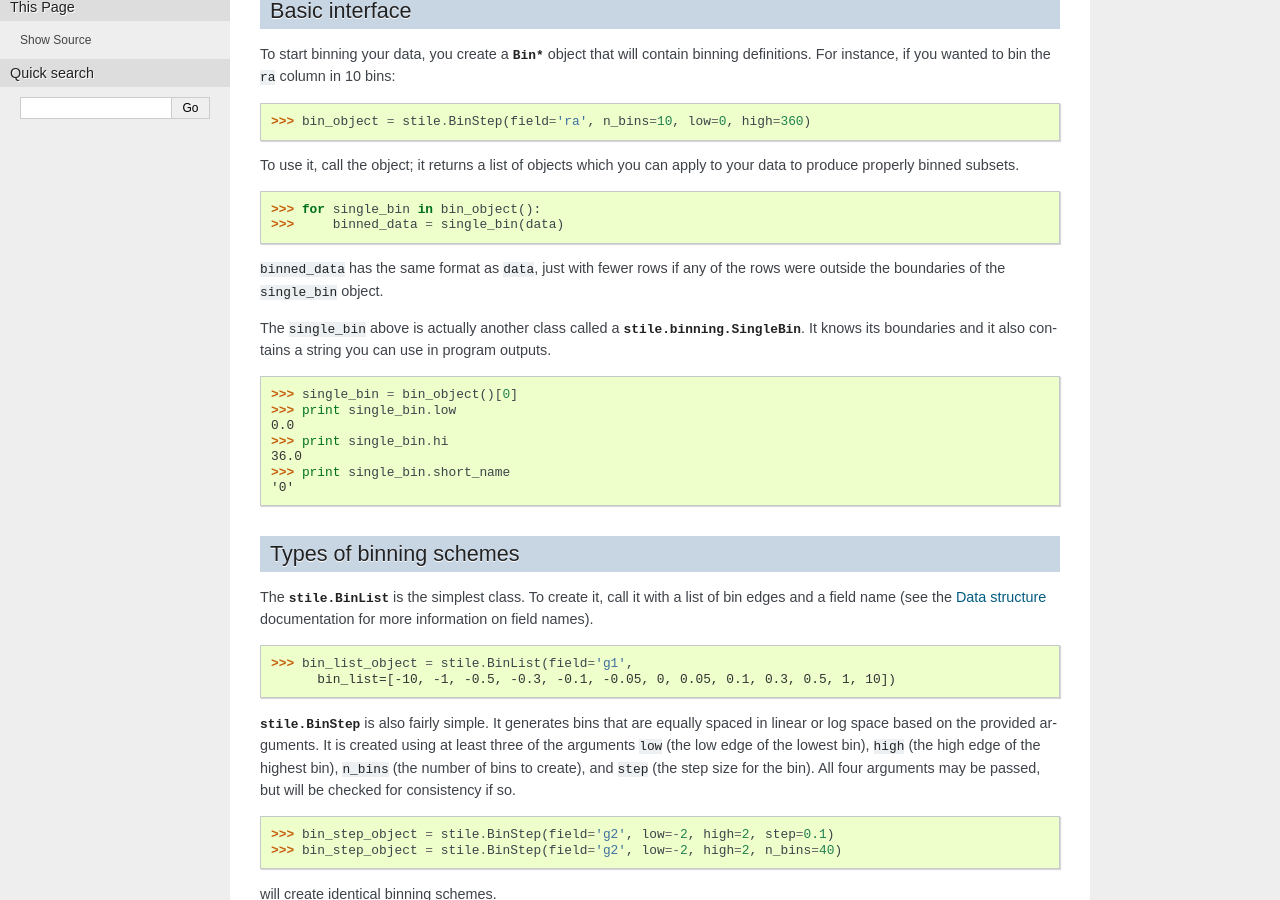
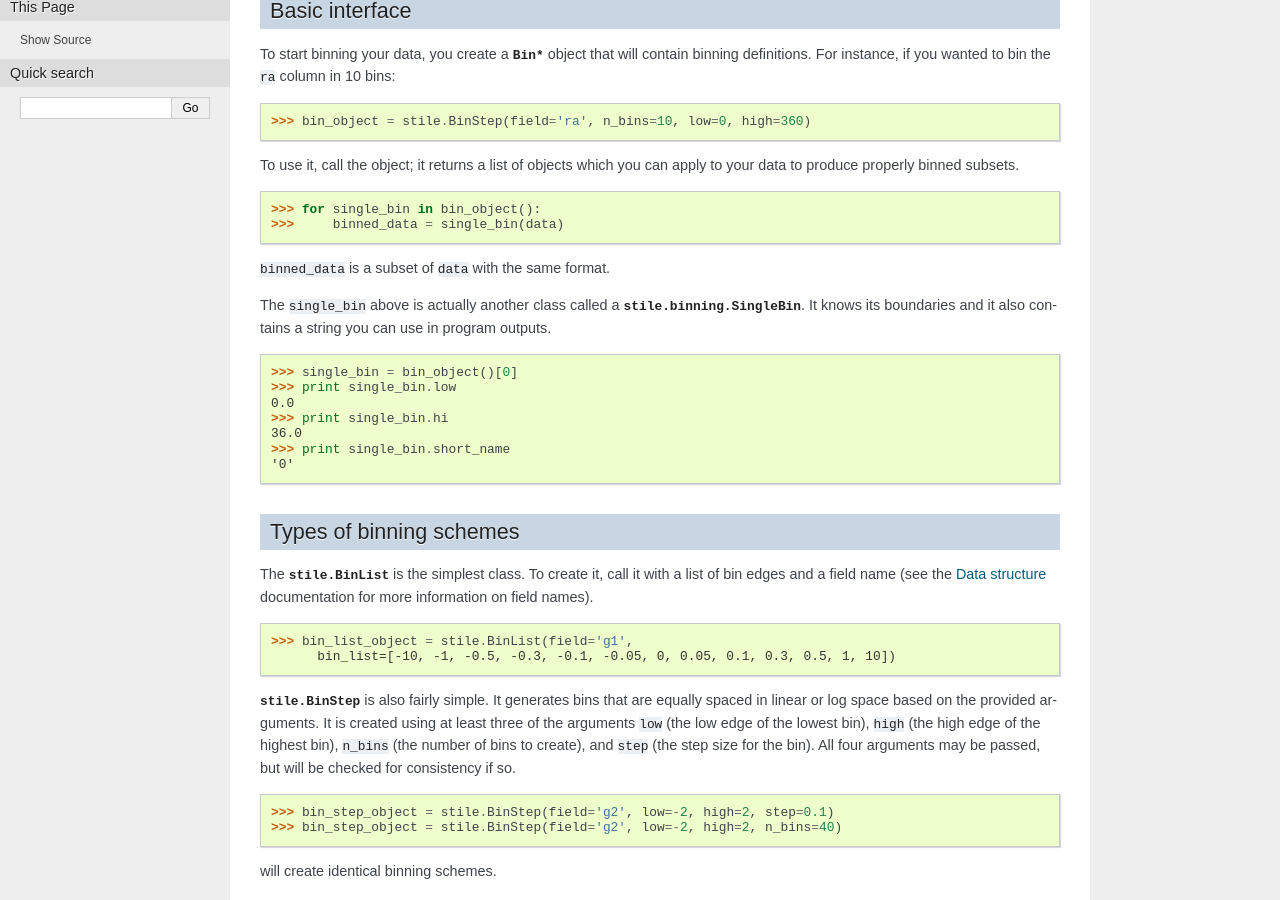
Before and after one commit to msimet/Stile, a Sphinx documentation site: the page built from doc/binning_basics.rst, in a window 1280 px wide and 900 px high, scrolled down 357 px. Built offline with Sphinx 7.4.7, drawn with Linux system fonts in a browser that asks for light colours.

Commit message:
A few more formatting changes to .rst files (#17)

```diff
--- a/doc/binning_basics.rst
+++ b/doc/binning_basics.rst
@@ -30,8 +30,7 @@ produce properly binned subsets.
 >>> for single_bin in bin_object():
 >>>     binned_data = single_bin(data)
 
-``binned_data`` has the same format as ``data``, just with fewer rows if any of the rows were
-outside the boundaries of the ``single_bin`` object.
+``binned_data`` is a subset of ``data`` with the same format.
 
 The ``single_bin`` above is actually another class called a :class:`stile.binning.SingleBin`.  It
 knows its boundaries and it also contains a string you can use in program outputs.
```
Also changed, not shown: doc/systest_basics.rst (+4 -3 lines).
